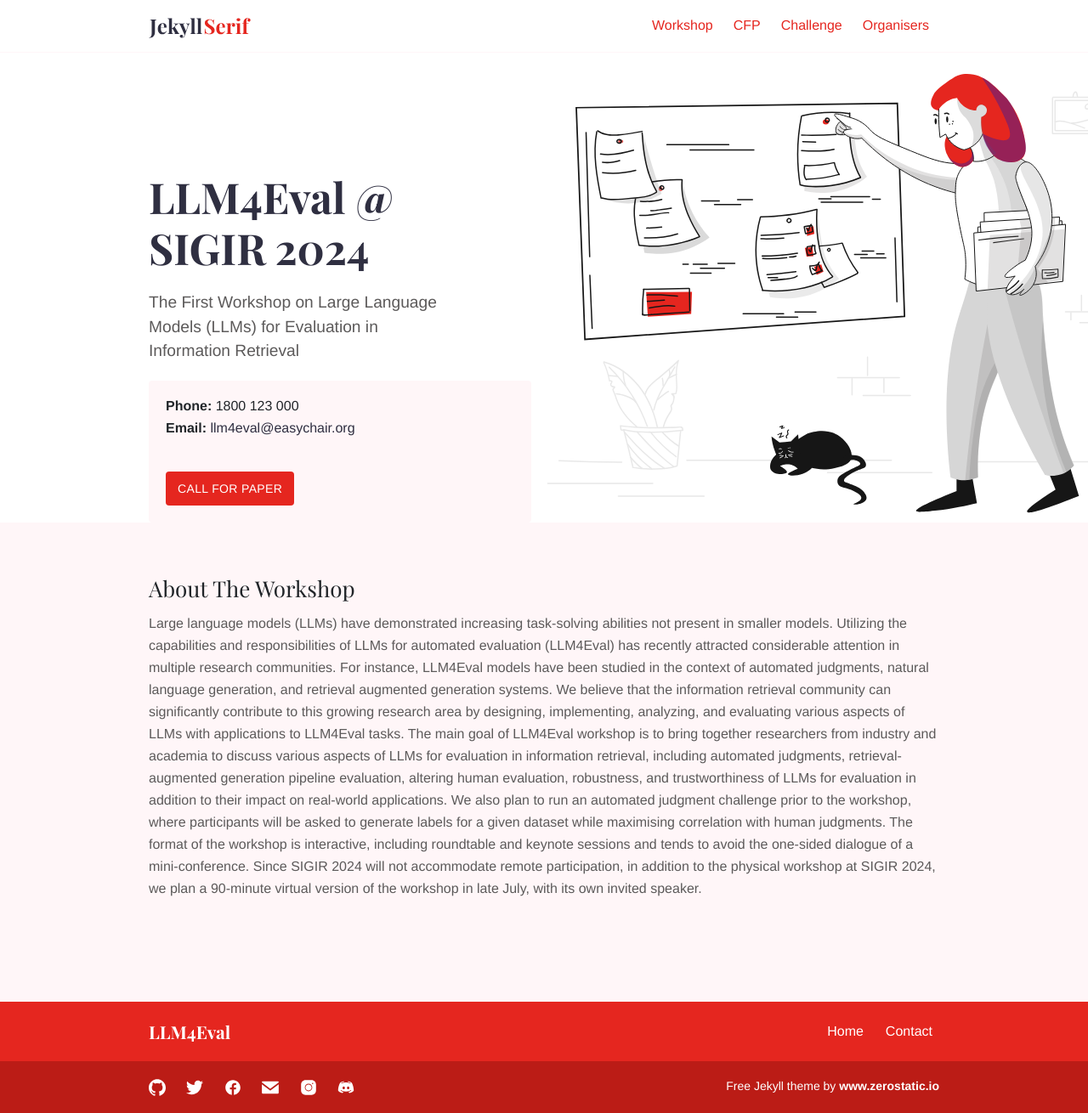
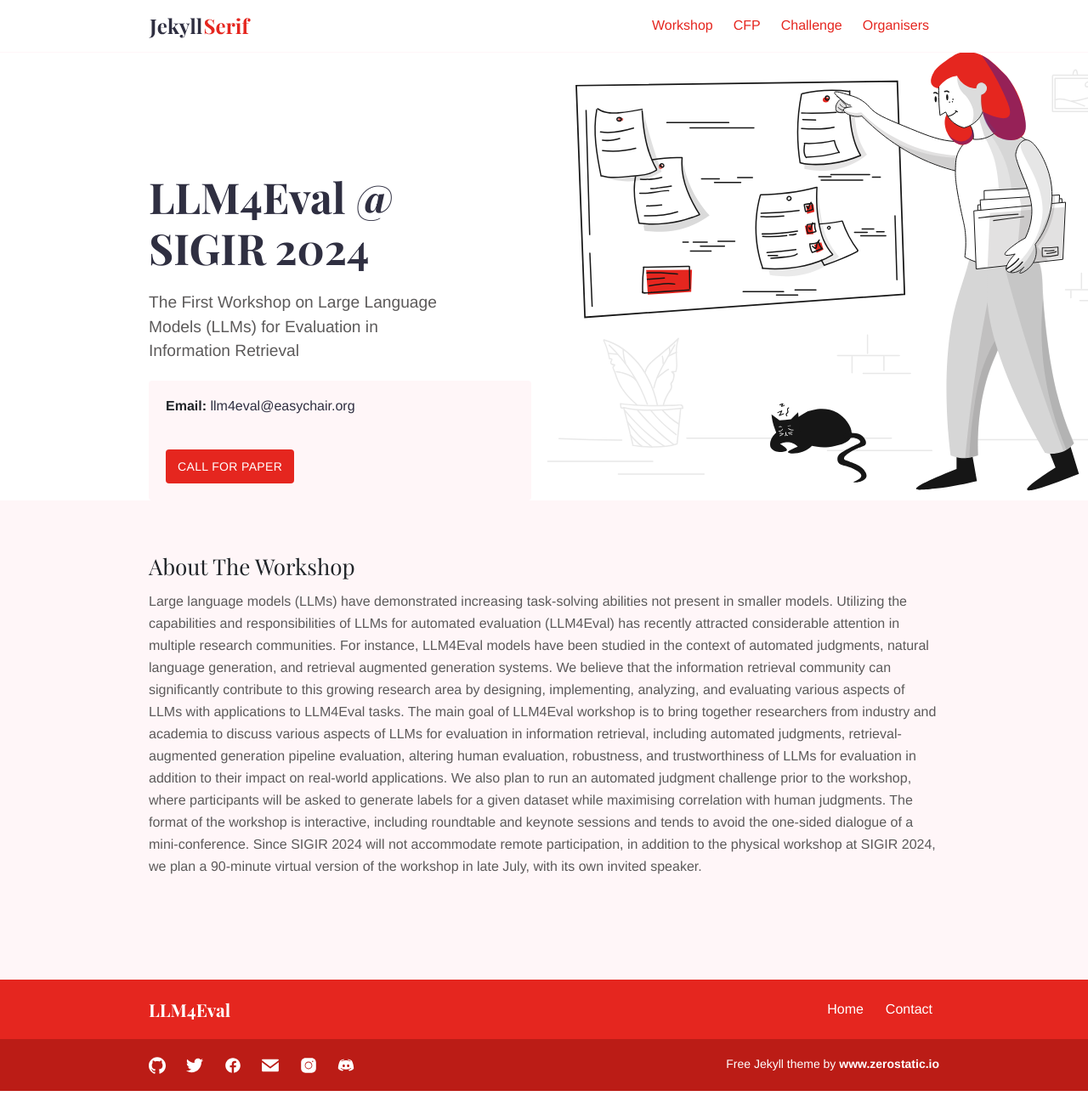
Before and after one commit to LLM4Eval/llm4eval, a Jekyll site: the page built from index.md, in a window 1280 px wide. Shown: the whole page at 85% size. Built offline with Jekyll 4.4.1, drawn with Linux system fonts in a browser that asks for light colours; after the commit the page ends 1284 px from its top, so only the background shows below that.

Commit message:
Update contact.yml

```diff
--- a/_data/contact.yml
+++ b/_data/contact.yml
@@ -1,3 +1,3 @@
 email: 'llm4eval@easychair.org'
-phone: '1800 123 000'
+phone:
 contact_button_link: 'cfp'
```
